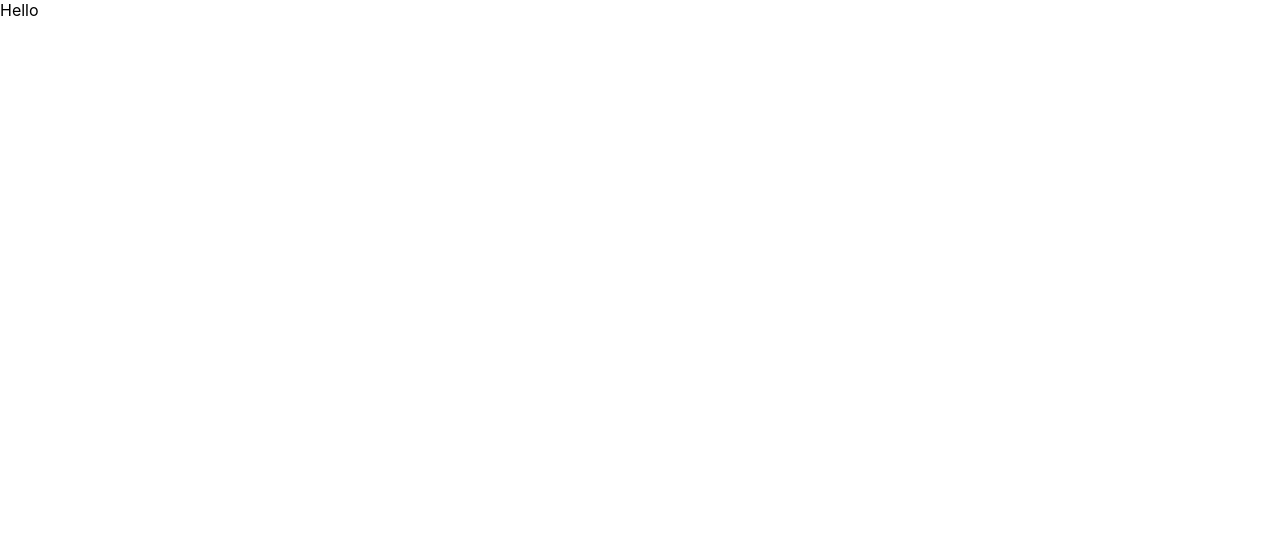
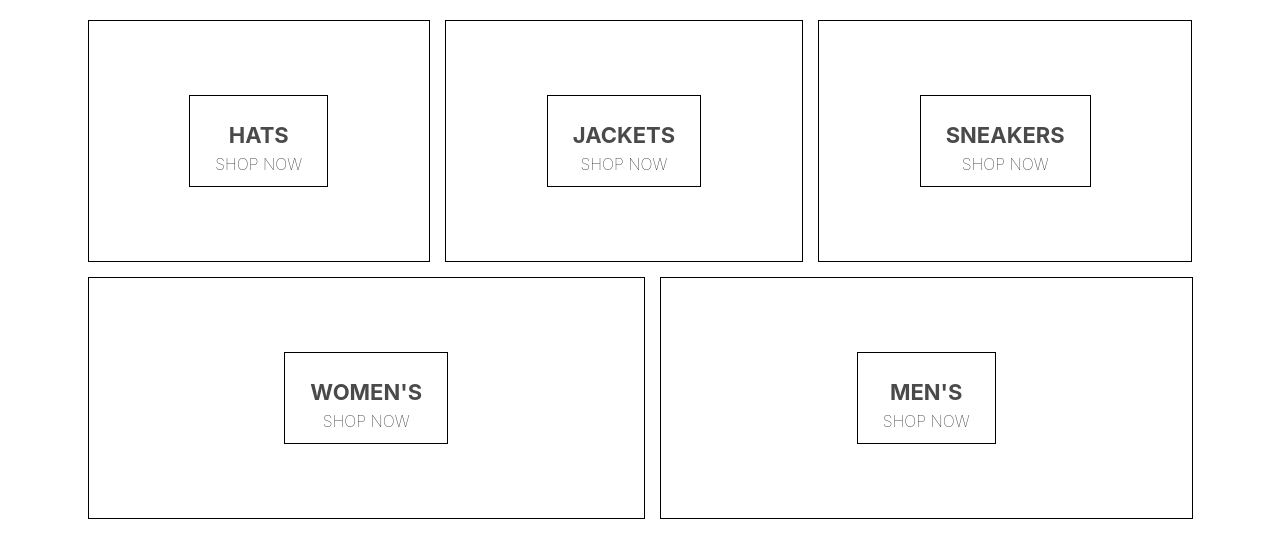
Before and after one commit to pavelcse/Ecommerce-With-ReactJS, a React (Create React App) app: page / in a window 1280 px wide. Shown: the top 558 px of the page. Built offline with nearby package versions, Linux system fonts and the light colour scheme.

Commit message:
Add SASS & SCSS Style

```diff
--- a/package.json
+++ b/package.json
@@ -6,6 +6,7 @@
     "@testing-library/jest-dom": "^4.2.4",
     "@testing-library/react": "^9.5.0",
     "@testing-library/user-event": "^7.2.1",
+    "node-sass": "^4.14.0",
     "react": "^16.13.1",
     "react-dom": "^16.13.1",
     "react-scripts": "3.4.1"
--- a/src/App.js
+++ b/src/App.js
@@ -1,10 +1,12 @@
 import React from 'react';
 import './App.css';
+
+import HomeComponent from "./components/HomeComponent";
 
 function App() {
   return (
     <div>
-      Hello
+        <HomeComponent />
     </div>
   );
 }
--- /dev/null
+++ b/src/components/HomeComponent.jsx
@@ -0,0 +1,41 @@
+import React from "react";
+import './home.style.scss';
+
+const HomeComponent = (props) => (
+    <div className='homepage'>
+        <div className="directory-menu">
+            <div className="menu-item">
+                <div className="content">
+                    <h1 className="title">HATS</h1>
+                    <span className="subtitle">SHOP NOW</span>
+                </div>
+            </div>
+            <div className="menu-item">
+                <div className="content">
+                    <h1 className="title">JACKETS</h1>
+                    <span className="subtitle">SHOP NOW</span>
+                </div>
+            </div>
+            <div className="menu-item">
+                <div className="content">
+                    <h1 className="title">SNEAKERS</h1>
+                    <span className="subtitle">SHOP NOW</span>
+                </div>
+            </div>
+            <div className="menu-item">
+                <div className="content">
+                    <h1 className="title">WOMEN'S</h1>
+                    <span className="subtitle">SHOP NOW</span>
+                </div>
+            </div>
+            <div className="menu-item">
+                <div className="content">
+                    <h1 className="title">MEN'S</h1>
+                    <span className="subtitle">SHOP NOW</span>
+                </div>
+            </div>
+        </div>
+    </div>
+);
+
+export default HomeComponent;
--- /dev/null
+++ b/src/components/home.style.scss
@@ -0,0 +1,54 @@
+.homepage {
+  display: flex;
+  flex-direction: column;
+  align-items: center;
+  padding: 20px 80px;
+}
+
+.directory-menu {
+  width: 100%;
+  display: flex;
+  flex-wrap: wrap;
+  justify-content: space-between;
+}
+
+.menu-item {
+  min-width: 30%;
+  height: 240px;
+  flex: 1 1 auto;
+  display: flex;
+  align-items: center;
+  justify-content: center;
+  border: 1px solid black;
+  margin: 0 7.5px 15px;
+
+  &:first-child {
+    margin-right: 7.5px;
+  }
+
+  &:last-child {
+    margin-left: 7.5px;
+  }
+
+  .content {
+    height: 90px;
+    padding: 0 25px;
+    display: flex;
+    flex-direction: column;
+    align-items: center;
+    justify-content: center;
+    border: 1px solid black;
+
+    .title {
+      font-weight: bold;
+      margin-bottom: 6px;
+      font-size: 22px;
+      color: #4a4a4a;
+    }
+
+    .subtitle {
+      font-weight: lighter;
+      font-size: 16px;
+    }
+  }
+}
```
Also changed, not shown: 1 other file (tests, documents, lock files or other folders).
